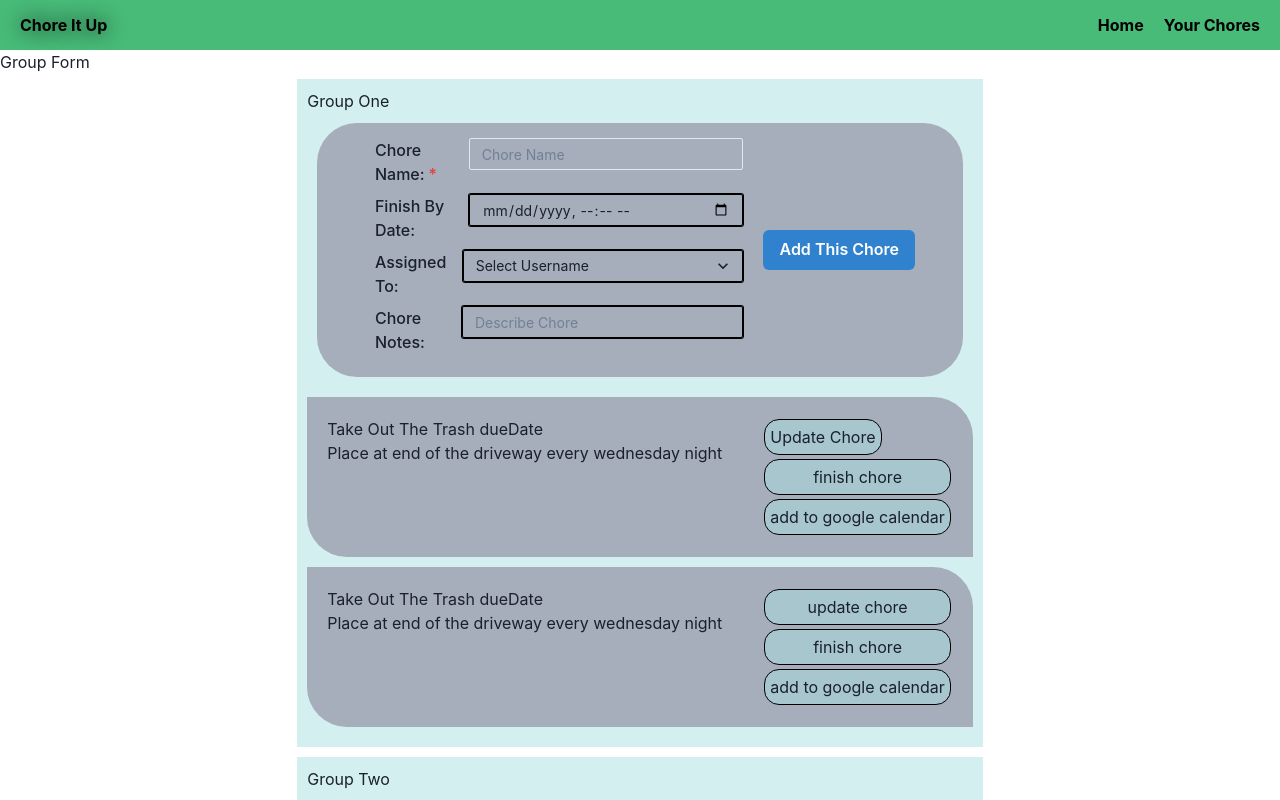
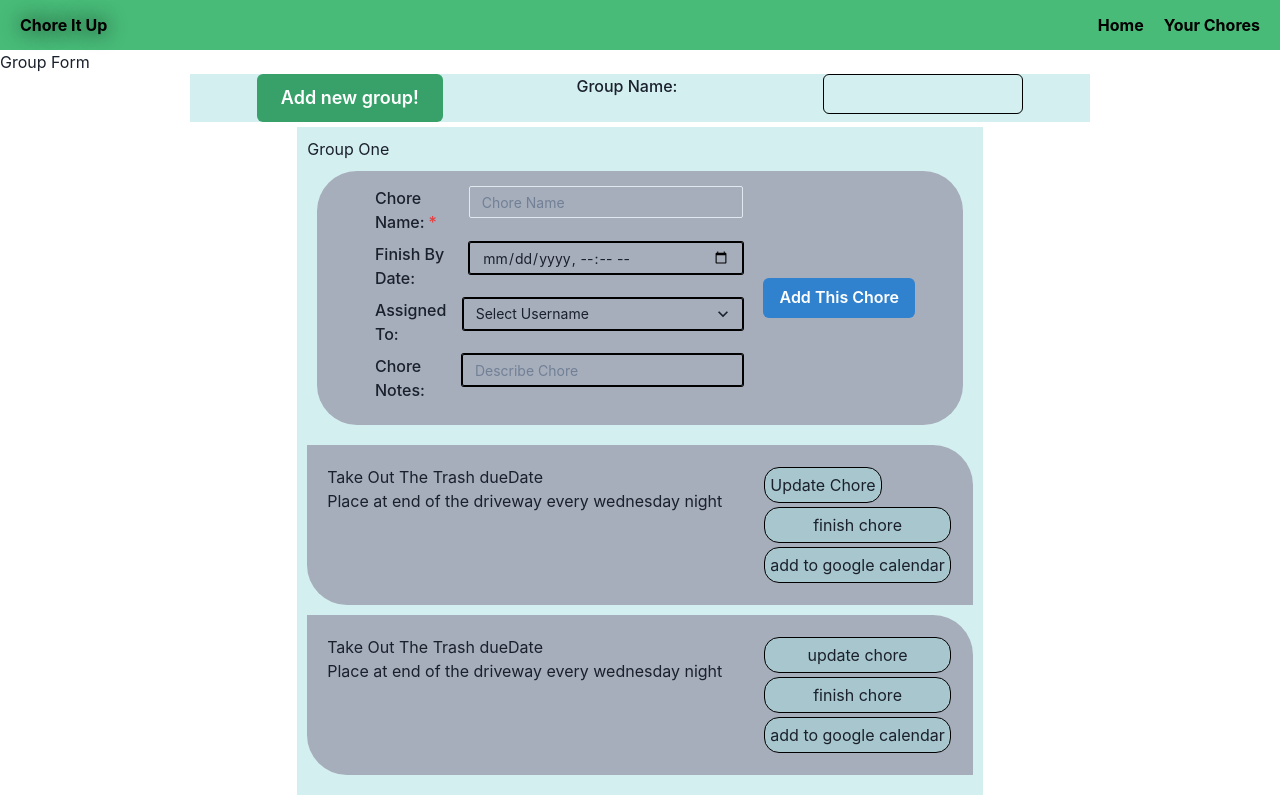
Before and after one commit to Bin-Ostrowski/chore-it-up, a React (Create React App) app in the folder client/: page /home in a window 1280 px wide. Shown: the top 800 px of the page. Built offline with nearby package versions, Linux system fonts and the light colour scheme.

Commit message:
added initial group form

```diff
--- a/client/src/pages/Home/home.css
+++ b/client/src/pages/Home/home.css
@@ -3,14 +3,28 @@
     flex-direction: row;
     flex-wrap: wrap;
     justify-content: center;
-
 }
 .group-container {
     display: flex;
     flex-direction: column;
     flex-wrap: wrap;
     justify-content: center;
-    background-color: rgb(169,223,223, .5);;
+    background-color: rgb(169, 223, 223, 0.5);
     margin: 5px;
     padding: 10px;
 }
+
+.add-group-container {
+    width: 900px;
+    margin-left: auto;
+    margin-right: auto;
+    background-color: rgb(169, 223, 223, 0.5);
+}
+
+.add-group-form {
+    display: flex;
+    justify-content: space-around;
+}
+
+.group-input {
+}
--- a/client/src/pages/Home/index.js
+++ b/client/src/pages/Home/index.js
@@ -3,6 +3,17 @@ import React from 'react';
 // import GroupList from "../components/GroupList";
 import ChoreForm from '../../components/ChoreForm';
 import ChoreList from '../../components/ChoreList';
+
+import {
+    FormControl,
+    FormLabel,
+    FormErrorMessage,
+    FormHelperText,
+    Input,
+    Button,
+    ButtonGroup,
+} from '@chakra-ui/react';
+
 import './home.css';
 
 const Home = () => {
@@ -13,6 +24,19 @@ const Home = () => {
     return (
         <main>
             <h2>Group Form</h2>
+            <div className="add-group-container">
+                <FormControl className="add-group-form">
+                    <Button colorScheme="green" variant="solid" size="lg">
+                        Add new group!
+                    </Button>
+                    <FormLabel>Group Name:</FormLabel>
+                    <Input
+                        className="group-input"
+                        width="200px"
+                        style={{ border: '1px solid black' }}
+                    />
+                </FormControl>
+            </div>
             <div className="groups-display">
                 {/* //map over group id */}
                 <div className="group-container">
```
